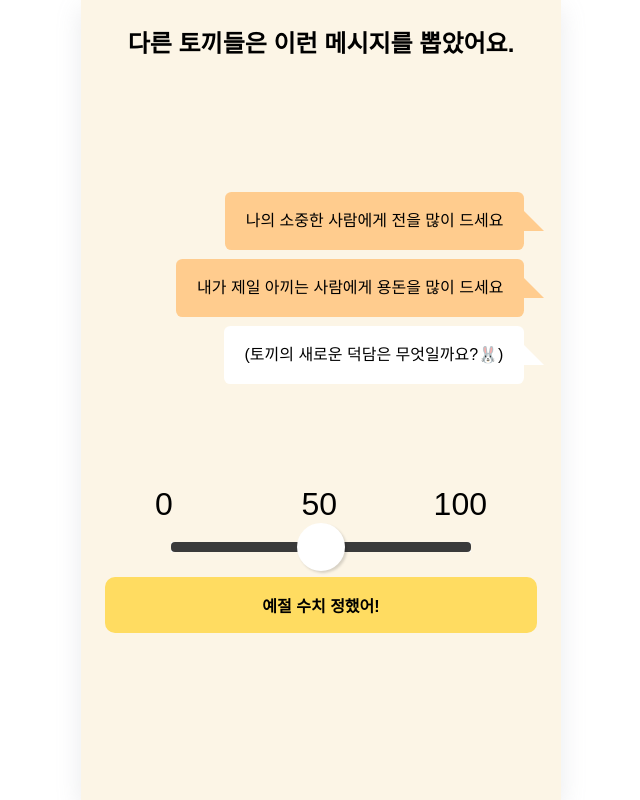
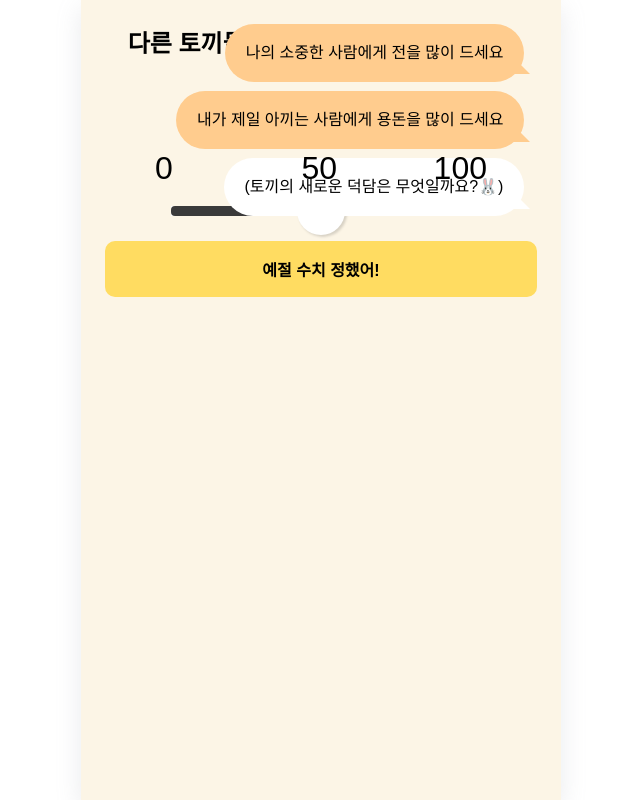
Before and after one commit to pagers-org/here-your-duckdam, a Next.js app: page /attitude in a window 1280 px wide. Shown: the whole page, without its empty margins (319-959 px from the left). Built offline with nearby package versions, Linux system fonts and the light colour scheme.

Commit message:
style: 예의설정페이지 메시지 css 수정

```diff
--- a/components/attitude/MessageBox.tsx
+++ b/components/attitude/MessageBox.tsx
@@ -8,8 +8,8 @@ const MessageBox = (props: { children: React.ReactNode }) => {
 export default MessageBox;
 
 const Wrapper = styled.section`
-    height: 50%;
     width: 100%;
+    height: 0;
     display: flex;
     flex-direction: column;
     justify-content: center;
--- a/components/attitude/MessageItem.tsx
+++ b/components/attitude/MessageItem.tsx
@@ -11,7 +11,7 @@ type ItemProps = {
 const MessageItem = ({ type = 'default', children }: ItemProps) => {
     return (
         <TransitionBox keyframe={'fadeIn'}>
-            <Wrapper type={type}> {children}</Wrapper>
+            <Wrapper type={type}>{children}</Wrapper>
         </TransitionBox>
     );
 };
@@ -25,24 +25,23 @@ const TransitionBox = styled.div<{
     animation: ${({ keyframe }) =>
         css`
             ${Keyframe[keyframe]};
-            animation-delay: 1.5s;
             animation-duration: 1s;
         `};
 `;
 
-const Wrapper = styled.div<{ type: string }>`
+const Wrapper = styled.div<{ type: string; direction: string }>`
     position: relative;
     background-color: ${({ theme, type }) =>
         type === 'guest' ? theme.color.white : theme.color.orange};
-    border-radius: 0.4em;
+    border-radius: 2rem;
     padding: 1.3rem;
     margin: 0.3rem;
     color: ${({ theme }) => theme.color.black};
     :after {
         content: '';
         position: absolute;
-        right: 0;
-        top: 50%;
+        right: 0.9rem;
+        top: 70%;
         width: 0;
         height: 0;
         border: 20px solid transparent;
```
